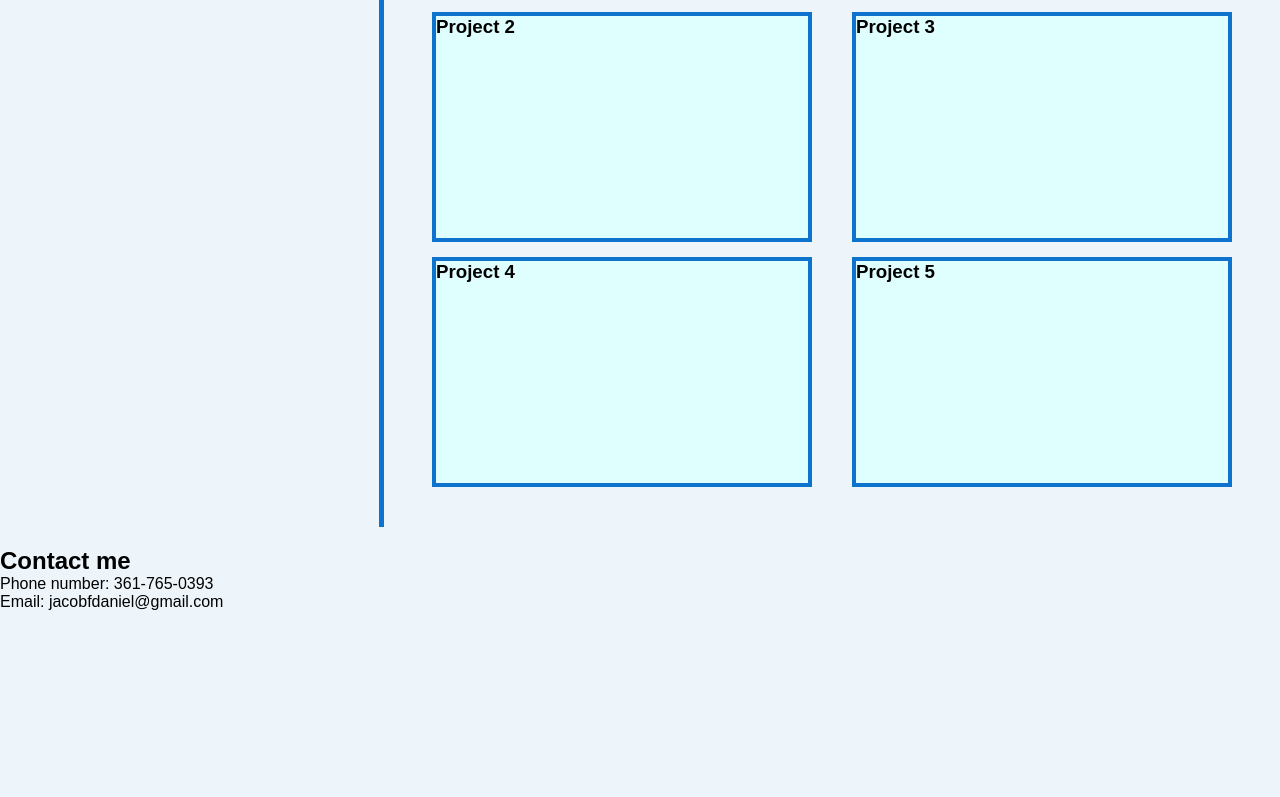
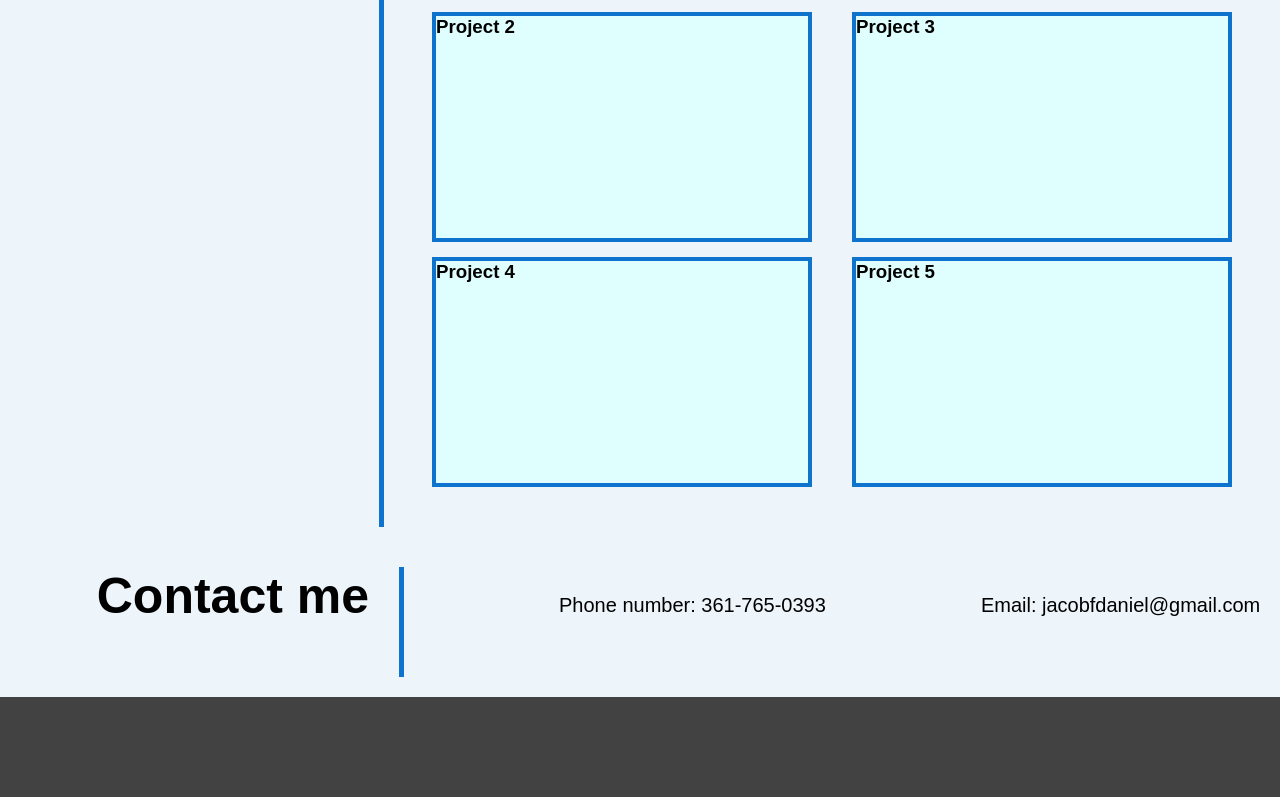
Before and after one commit to JacobDFlores/JacobFlores_Portfolio, a plain HTML site: page index.html in a window 1280 px wide. Shown: the part 1109-1906 px from the top of the page. Before the commit the page ends 1720 px from the top, so only its background shows below. Drawn offline with Linux system fonts and the light colour scheme.

Commit message:
added css to contact me section

```diff
--- a/assets/style.css
+++ b/assets/style.css
@@ -36,7 +36,7 @@ nav {
     font-weight: bold;
 }
 
-nav ul {
+ul {
     display: flex;
     justify-content:space-between;
     min-width:fit-content;
@@ -196,6 +196,38 @@ summary h2 {
     margin-top: 15px;
 }
 
+.contact-me {
+   display:flex;
+   flex-direction:row;
+   padding:20px 0;
+   height:150px;
+   justify-content:left;
+}
+
+.contact-title{
+    display:flex;
+    width:404px;
+    border-right:solid 5px #0e73cc;
+    justify-content: right;
+}
+
+.contact-title h2 {
+    font-size:50px;
+    padding-right:30px;
+}
+
+
+.contact-me ul li {
+    margin-top:27px;
+    padding-left:155px;
+}
+
+footer{
+    width:100%;
+    height:100px;
+    background-color:#424242;
+}
+
 /*resizing the screen*/
 @media screen and (max-width: 1015px) {
     header {
--- a/index.html
+++ b/index.html
@@ -23,7 +23,7 @@
         </header>
 
         <div class="banner">
-            <h2 class="subtitle">Subtitle</h2>
+            <h2 class="subtitle">Pirate King / Developer</h2>
         </div>
 
         <summary id="about-me">
@@ -71,13 +71,14 @@
         </section>
 
         <section id="contact-me" class="contact-me">
-            <h2>Contact me</h2>
+            <div class="contact-title"><h2>Contact me</h2></div>
             <ul>
                 <li>Phone number: 361-765-0393</li>
                 <li>Email: jacobfdaniel@gmail.com</li>
             </ul>
 
         </section>
+        <footer></footer>
     </body>
 
 </html>
```
